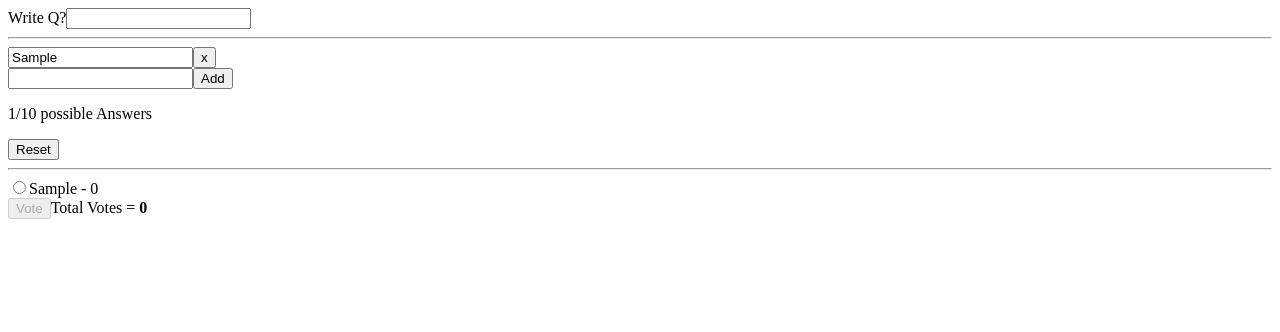
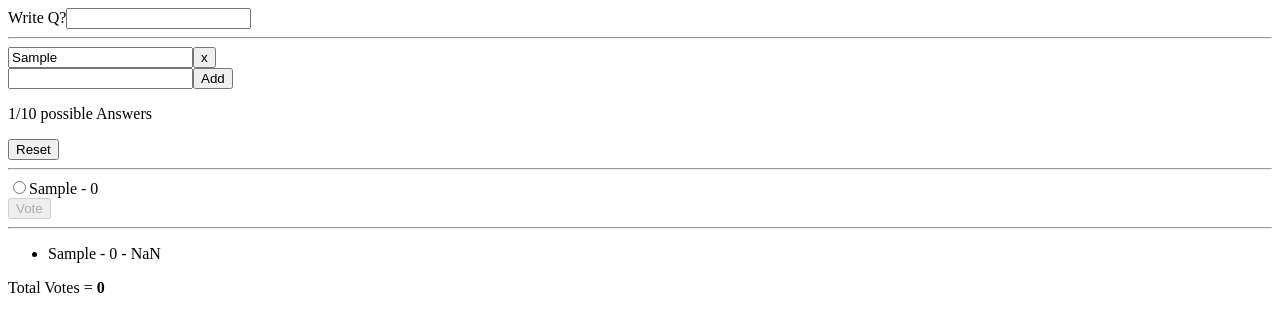
Before and after one commit to ahakem/single-page-poll, a React (Create React App) app: page / in a window 1280 px wide. Both pictures are taken after typing "Sample" into the empty fields and a click on the button "Add". Shown: the top 332 px of the page. Built offline with nearby package versions, Linux system fonts and the light colour scheme.

Commit message:
adding result chart

```diff
--- /dev/null
+++ b/src/components/poll/Chart.js
@@ -0,0 +1,19 @@
+import React from 'react'
+
+export default function Vote(props) {
+  const { state } = props
+const percentage = (partialValue) => (100 * partialValue) / state.totalVotes
+  return (
+    <div>
+        <ul>
+           {Object.keys(state.options).map((id) => (
+        <li key={id}>
+          {state.options[id].text} - {state.options[id].votes} - {percentage(state.options[id].votes).toFixed(2)}
+        </li>
+
+      ))}
+       </ul>
+      Total Votes = <b>{state.totalVotes}</b>
+    </div>
+  )
+}
--- a/src/components/poll/Vote.js
+++ b/src/components/poll/Vote.js
@@ -23,7 +23,6 @@ export default function Vote(props) {
         </div>
       ))}
       <button onClick={()=>sendVote(answer)} disabled={!answer}>Vote</button>
-      Total Votes = <b>{state.totalVotes}</b>
     </div>
   )
 }
--- a/src/components/poll/index.js
+++ b/src/components/poll/index.js
@@ -2,6 +2,7 @@ import React, { useState, useRef } from 'react'
 import CreatePoll from './CreatePoll'
 import usePoll from '../../hooks/usePoll'
 import Vote from './Vote'
+import Chart from './Chart'
 export default function Poll() {
   const {
     onQuestionChange,
@@ -26,6 +27,8 @@ export default function Poll() {
       <Vote
         onVote={onVote}
         state={state} />
+        <hr />
+        <Chart state={state} />
     </div>
   )
 }
```
